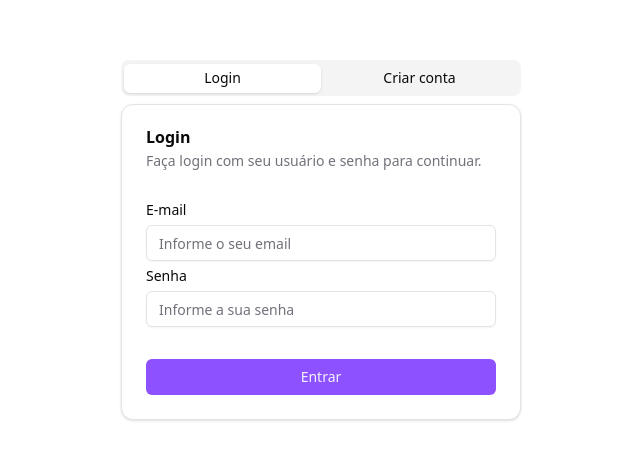
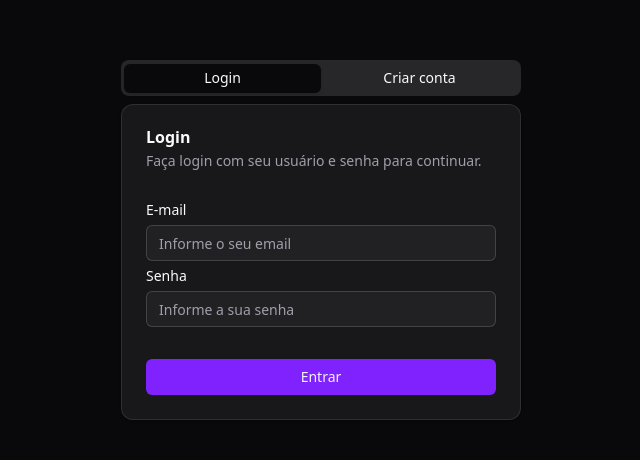
Before and after one commit to bezerrarodrigo/clinika, a Next.js app: page /authentication in a window 1280 px wide. Shown: the part 160-620 px from the top of the page, without its empty margins (319-959 px from the left). Built offline with nearby package versions, Linux system fonts and the light colour scheme.

Commit message:
feat: add "use client" to login form component and update application metadata

```diff
--- a/src/app/authentication/components/sign-in-form.tsx
+++ b/src/app/authentication/components/sign-in-form.tsx
@@ -1,3 +1,5 @@
+"use client";
+
 import { zodResolver } from "@hookform/resolvers/zod";
 import { useForm } from "react-hook-form";
 import { z } from "zod";
--- a/src/app/authentication/page.tsx
+++ b/src/app/authentication/page.tsx
@@ -1,5 +1,3 @@
-"use client";
-
 import { Tabs, TabsContent, TabsList, TabsTrigger } from "@/components/ui/tabs";
 
 import { SignInForm } from "./components/sign-in-form";
--- a/src/app/layout.tsx
+++ b/src/app/layout.tsx
@@ -14,8 +14,8 @@ const geistMono = Geist_Mono({
 });
 
 export const metadata: Metadata = {
-  title: "Create Next App",
-  description: "Generated by create next app",
+  title: "Clinika",
+  description: "Aplicação de gestão de clínicas médicas.",
 };
 
 export default function RootLayout({
@@ -24,7 +24,7 @@ export default function RootLayout({
   children: React.ReactNode;
 }>) {
   return (
-    <html lang="pt-BR">
+    <html className="dark" lang="pt-BR">
       <body
         className={`${geistSans.variable} ${geistMono.variable} antialiased`}
       >
```
